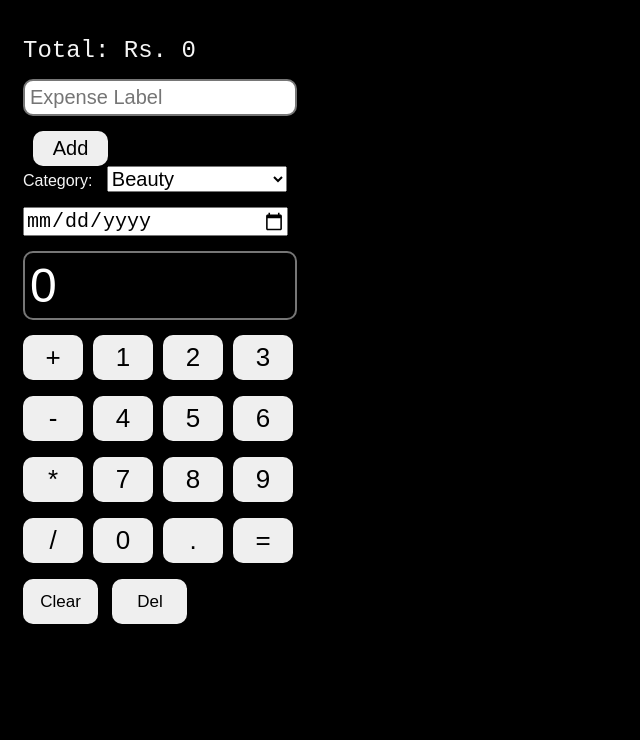
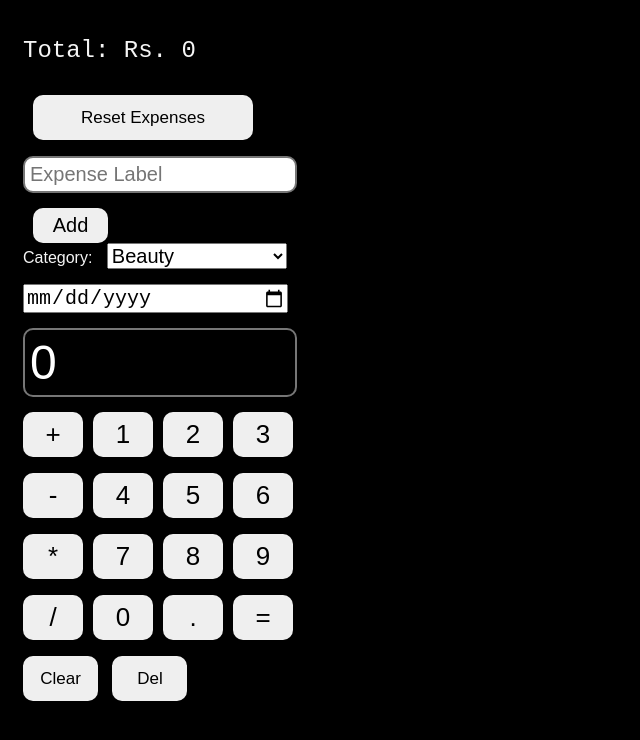
Before and after one commit to mishthi-garg/expense-tracker, a plain HTML site: page index.html in a window 1280 px wide. Shown: the part 88-828 px from the top of the page, without its empty margins (0-640 px from the left). Drawn offline with nearby package versions, Linux system fonts and the light colour scheme.

Commit message:
reset-all

```diff
--- a/calc.css
+++ b/calc.css
@@ -21,7 +21,7 @@
   border: 0;
 }
 
-.calc-buttons button:hover, .clear:hover, .js-add-expense:hover, .js-delete-expense:hover{
+.calc-buttons button:hover, .clear:hover{
   background-color: yellow;
 }
 
--- a/expense.css
+++ b/expense.css
@@ -2,6 +2,10 @@
   font-size: 24px;
   margin-bottom: 15px;
   font-family: 'Courier New', Courier, monospace;
+}
+
+.js-add-expense:hover, .js-delete-expense:hover, .js-reset:hover{
+  background-color: yellow;
 }
 
 select[name="Category"],
@@ -18,6 +22,15 @@ select[name="Category"],
   border-radius: 10px;
   width: 75px;
   height: 35px;
+  border: 0;
+}
+
+.js-reset{
+  font-size: 17px;
+  border-radius: 10px;
+  width: 220px;
+  height: 45px;
+  margin: 16px 10px;
   border: 0;
 }
 
--- a/expense.js
+++ b/expense.js
@@ -91,3 +91,12 @@ function loadExpenses() {
       labelInput.value = '';
       updateCalculation('C');
     }
+
+    function resetExpenses() {
+      if (confirm('Are you sure you want to reset all expenses? This action cannot be undone.')) {
+        expenses = [];
+        total = 0;
+        localStorage.clear();
+        loadExpenses();
+      }
+    }
--- a/index.html
+++ b/index.html
@@ -14,6 +14,8 @@
   <p class="title"> MY MONEY </p>
 
   <p class="js-total"></p>
+
+  <button class="js-reset" onclick="resetExpenses()">Reset Expenses</button>
 
   <div class="expense-manager">
     <div class="calc">
```
